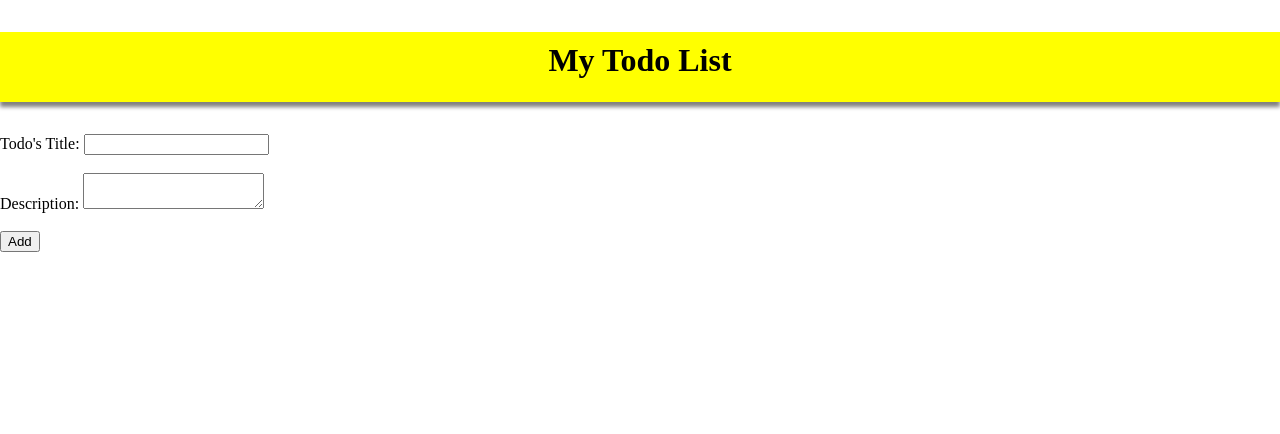
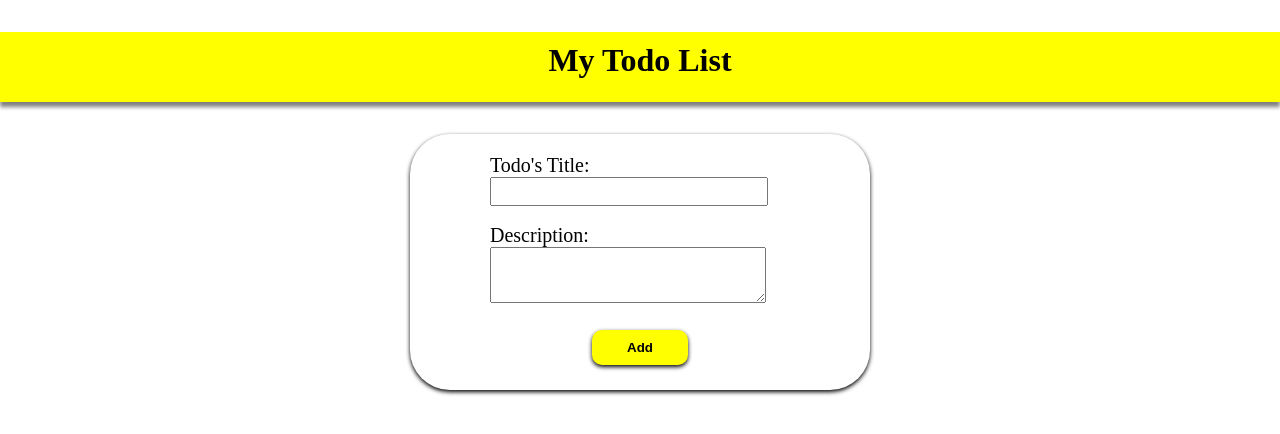
Before and after one commit to nikita-jadhav16/todo_list, a React (Create React App) app: page / in a window 1280 px wide. Shown: the top 434 px of the page. Built offline with nearby package versions, Linux system fonts and the light colour scheme.

Commit message:
added css for todo's form

```diff
--- a/src/components/Todo.js
+++ b/src/components/Todo.js
@@ -1,6 +1,7 @@
 import React, { useState } from "react";
 import TodoItems from "./TodoItems";
 import Header from "./Header";
+import styles from "./todo.module.css";
 
 const Todo = () => {
   const [todo, setTodo] = useState({
@@ -28,25 +29,33 @@ const Todo = () => {
     <>
       <Header />
 
-      <form onSubmit={handleSubmit}>
-        <label htmlFor="todoTitle">Todo's Title: </label>
+      <form className={styles.todoform} onSubmit={handleSubmit}>
+        <label htmlFor="todoTitle" className={styles.inputTitle}>
+          Todo's Title:{" "}
+        </label>
         <input
           type="text"
           id="todoTitle"
           onChange={(e) => setTodo({ ...todo, title: e.target.value })}
           value={todo.title}
+          className={styles.modernInputTitle}
         />
         <br />
         <br />
-        <label htmlFor="todoDescription">Description: </label>
+        <label htmlFor="todoDescription" className={styles.inputTitle}>
+          Description:{" "}
+        </label>
         <textarea
           id="todoDescription"
           onChange={(e) => setTodo({ ...todo, description: e.target.value })}
           value={todo.description}
+          className={styles.modernInputDescription}
         />
         <br />
         <br />
-        <button type="submit">Add</button>
+        <button type="submit" className={styles.modernButton}>
+          Add
+        </button>
       </form>
 
       {todos.length > 0 && (
--- /dev/null
+++ b/src/components/todo.module.css
@@ -0,0 +1,39 @@
+.todoform {
+  width: 300px;
+  margin: auto;
+  padding: 20px 80px;
+  border-radius: 40px;
+  box-shadow: 0 2px 4px black;
+}
+
+.inputTitle {
+  font-size: 20px;
+  /* font-weight: 600; */
+}
+
+.modernInputTitle {
+  width: 90%;
+  font-size: 20px;
+}
+
+.modernInputDescription {
+  width: 90%;
+  height: 50px;
+  font-size: 20px;
+}
+
+.modernButton {
+  background-color: yellow;
+  padding: 10px 35px;
+  border: none;
+  border-radius: 10px;
+  box-shadow: 0 2px 4px;
+  font-weight: 600;
+  display: block;
+  margin: 5px auto;
+  cursor: pointer;
+}
+
+.modernButton:hover {
+  background-color: rgb(178, 178, 54);
+}
```
